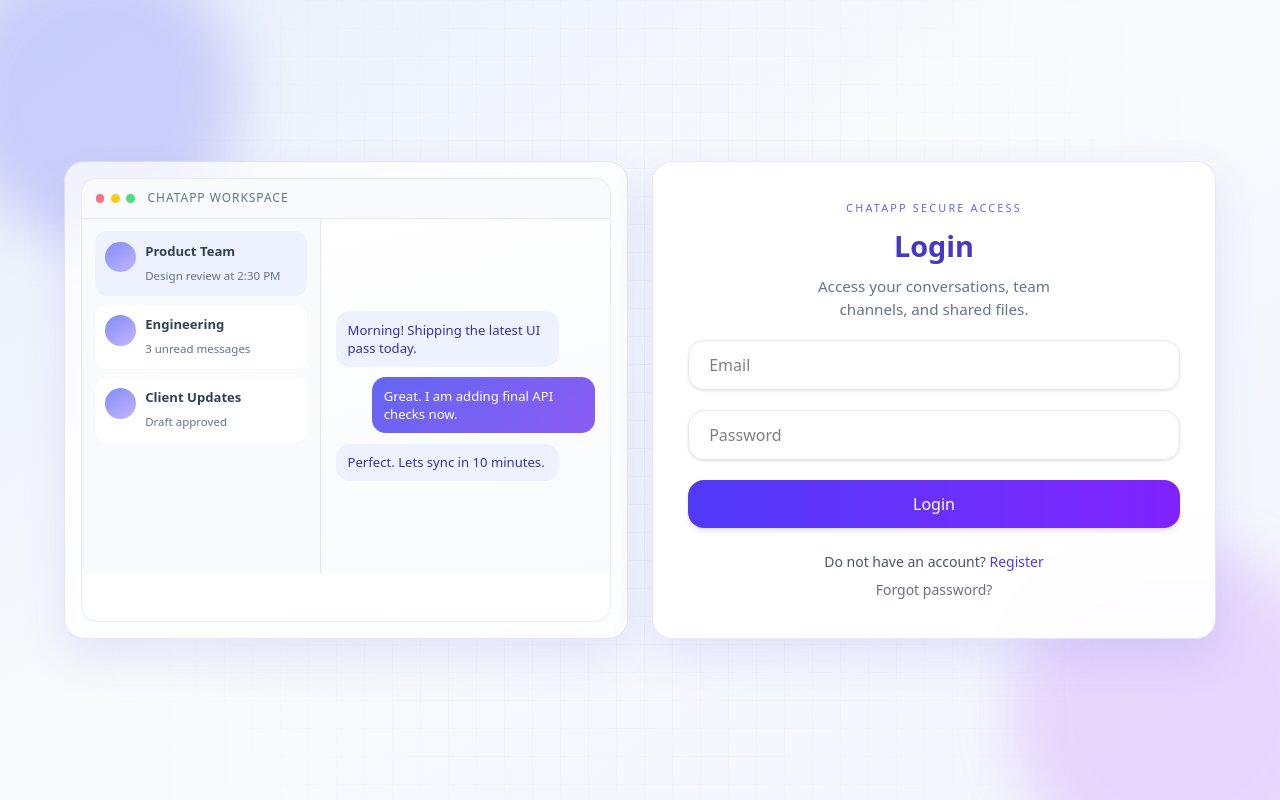
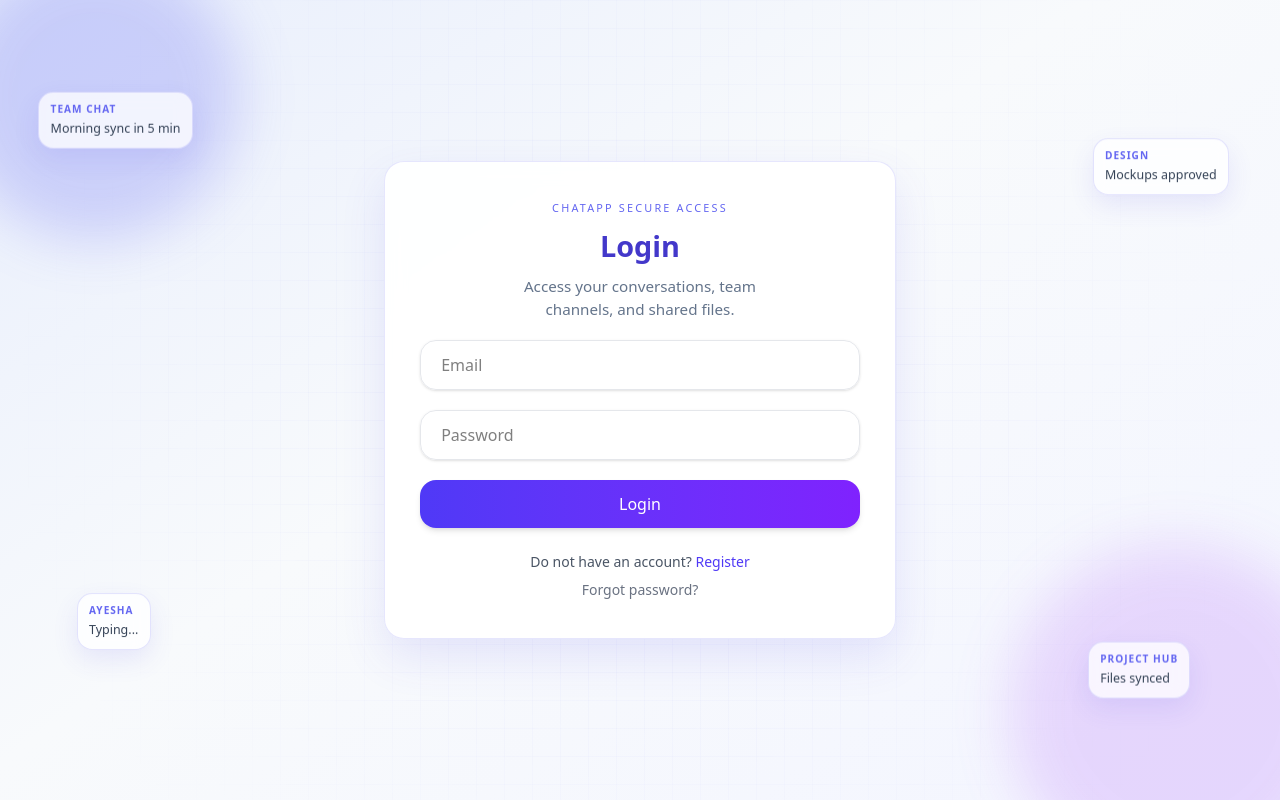
Before and after one commit to hafizhamza-123/ChatApp, a React (Vite) app in the folder Client/: page /login in a window 1280 px wide. Built offline with nearby package versions, Linux system fonts and the light colour scheme; no server answers.

Commit message:
auth ui changes

```diff
--- a/Client/src/App.css
+++ b/Client/src/App.css
@@ -64,129 +64,73 @@
   bottom: -5rem;
 }
 
-.auth-mockup-panel {
-  border: 1px solid rgba(99, 102, 241, 0.16);
-  background: rgba(255, 255, 255, 0.72);
-  backdrop-filter: blur(10px);
-  border-radius: 1.25rem;
-  box-shadow: 0 18px 45px rgba(79, 70, 229, 0.12);
-  padding: 1rem;
+.auth-doodle-layer {
+  position: absolute;
+  inset: 0;
+  pointer-events: none;
 }
 
-.auth-mockup-window {
-  width: 100%;
-  border-radius: 1rem;
-  border: 1px solid rgba(148, 163, 184, 0.2);
-  overflow: hidden;
-  background: #fff;
+.auth-doodle {
+  position: absolute;
+  background: rgba(255, 255, 255, 0.76);
+  border: 1px solid rgba(99, 102, 241, 0.18);
+  border-radius: 0.95rem;
+  padding: 0.55rem 0.7rem;
+  box-shadow: 0 10px 26px rgba(79, 70, 229, 0.11);
+  backdrop-filter: blur(8px);
+  max-width: 10.25rem;
+  animation: authFloat 8s ease-in-out infinite;
 }
 
-.auth-mockup-head {
-  display: flex;
-  align-items: center;
-  gap: 0.4rem;
-  padding: 0.65rem 0.85rem;
-  border-bottom: 1px solid rgba(148, 163, 184, 0.2);
-  background: #f8fafc;
-  color: #64748b;
-  font-size: 0.75rem;
-  text-transform: uppercase;
-  letter-spacing: 0.08em;
+.auth-doodle-top-left {
+  top: 12%;
+  left: 3%;
 }
 
-.auth-dot {
-  width: 0.55rem;
-  height: 0.55rem;
-  border-radius: 9999px;
+.auth-doodle-top-right {
+  top: 18%;
+  right: 4%;
+  animation-delay: 1s;
 }
 
-.auth-dot-red {
-  background: #fb7185;
+.auth-doodle-bottom-left {
+  bottom: 18%;
+  left: 6%;
+  animation-delay: 1.7s;
 }
 
-.auth-dot-yellow {
-  background: #facc15;
+.auth-doodle-bottom-right {
+  bottom: 12%;
+  right: 7%;
+  animation-delay: 2.3s;
 }
 
-.auth-dot-green {
-  background: #4ade80;
+.auth-doodle-label {
+  margin: 0;
+  font-size: 0.63rem;
+  text-transform: uppercase;
+  letter-spacing: 0.1em;
+  color: #6366f1;
+  font-weight: 700;
 }
 
-.auth-mockup-head p {
-  margin: 0 0 0 0.4rem;
+.auth-doodle-text {
+  margin: 0.2rem 0 0;
+  font-size: 0.78rem;
+  color: #334155;
+  font-weight: 500;
 }
 
-.auth-mockup-body {
-  display: grid;
-  grid-template-columns: 0.95fr 1.15fr;
-  min-height: 355px;
-}
-
-.auth-sidebar-preview {
-  background: #f8fafc;
-  border-right: 1px solid rgba(148, 163, 184, 0.2);
-  padding: 0.8rem;
-}
-
-.auth-sidebar-item {
-  display: flex;
-  align-items: flex-start;
-  gap: 0.6rem;
-  padding: 0.65rem;
-  border-radius: 0.75rem;
-  background: #eef2ff;
-  margin-bottom: 0.55rem;
-}
-
-.auth-sidebar-item.muted {
-  background: #fff;
-}
-
-.auth-avatar {
-  width: 1.9rem;
-  height: 1.9rem;
-  border-radius: 9999px;
-  background: linear-gradient(145deg, #818cf8, #c4b5fd);
-}
-
-.auth-sidebar-item p {
-  margin: 0;
-  font-size: 0.82rem;
-  color: #334155;
-  font-weight: 600;
-}
-
-.auth-sidebar-item small {
-  font-size: 0.72rem;
-  color: #64748b;
-}
-
-.auth-chat-preview {
-  background: linear-gradient(165deg, #fff 0%, #f8fafc 100%);
-  padding: 0.95rem;
-  display: flex;
-  flex-direction: column;
-  justify-content: center;
-  gap: 0.65rem;
-}
-
-.auth-msg {
-  max-width: 86%;
-  border-radius: 0.85rem;
-  padding: 0.6rem 0.72rem;
-  font-size: 0.82rem;
-  line-height: 1.4;
-}
-
-.auth-msg-in {
-  background: #eef2ff;
-  color: #3730a3;
-}
-
-.auth-msg-out {
-  background: linear-gradient(145deg, #6366f1, #8b5cf6);
-  color: #fff;
-  margin-left: auto;
+@keyframes authFloat {
+  0% {
+    transform: translateY(0);
+  }
+  50% {
+    transform: translateY(-6px);
+  }
+  100% {
+    transform: translateY(0);
+  }
 }
 
 .auth-card-wrap {
@@ -253,4 +197,53 @@
     right: -4rem;
     bottom: -5rem;
   }
+
+  .auth-doodle {
+    max-width: 8.75rem;
+    padding: 0.48rem 0.58rem;
+    opacity: 0.92;
+  }
+
+  .auth-doodle-label {
+    font-size: 0.56rem;
+  }
+
+  .auth-doodle-text {
+    font-size: 0.7rem;
+  }
+
+  .auth-doodle-top-left {
+    top: 9%;
+    left: 2%;
+  }
+
+  .auth-doodle-top-right {
+    top: 9%;
+    right: 2%;
+  }
+
+  .auth-doodle-bottom-left {
+    bottom: 10%;
+    left: 2%;
+  }
+
+  .auth-doodle-bottom-right {
+    bottom: 10%;
+    right: 2%;
+  }
 }
+
+@media (max-width: 520px) {
+  .auth-doodle {
+    max-width: 7.25rem;
+    padding: 0.4rem 0.5rem;
+  }
+
+  .auth-doodle-label {
+    font-size: 0.5rem;
+  }
+
+  .auth-doodle-text {
+    font-size: 0.62rem;
+  }
+}
--- a/Client/src/components/auth/AuthLayout.jsx
+++ b/Client/src/components/auth/AuthLayout.jsx
@@ -4,57 +4,26 @@ export default function AuthLayout({ title, subtitle, children, footer }) {
       <div className="auth-grid-overlay" aria-hidden="true" />
       <div className="auth-glow auth-glow-top" aria-hidden="true" />
       <div className="auth-glow auth-glow-bottom" aria-hidden="true" />
+      <div className="auth-doodle-layer" aria-hidden="true">
+        <div className="auth-doodle auth-doodle-top-left">
+          <p className="auth-doodle-label">Team Chat</p>
+          <p className="auth-doodle-text">Morning sync in 5 min</p>
+        </div>
+        <div className="auth-doodle auth-doodle-top-right">
+          <p className="auth-doodle-label">Design</p>
+          <p className="auth-doodle-text">Mockups approved</p>
+        </div>
+        <div className="auth-doodle auth-doodle-bottom-left">
+          <p className="auth-doodle-label">Ayesha</p>
+          <p className="auth-doodle-text">Typing...</p>
+        </div>
+        <div className="auth-doodle auth-doodle-bottom-right">
+          <p className="auth-doodle-label">Project Hub</p>
+          <p className="auth-doodle-text">Files synced</p>
+        </div>
+      </div>
 
-      <div className="relative z-10 w-full max-w-6xl grid lg:grid-cols-2 gap-6 items-stretch">
-        <section className="hidden lg:flex auth-mockup-panel">
-          <div className="auth-mockup-window">
-            <div className="auth-mockup-head">
-              <span className="auth-dot auth-dot-red" />
-              <span className="auth-dot auth-dot-yellow" />
-              <span className="auth-dot auth-dot-green" />
-              <p>chatapp workspace</p>
-            </div>
-
-            <div className="auth-mockup-body">
-              <div className="auth-sidebar-preview">
-                <div className="auth-sidebar-item">
-                  <span className="auth-avatar" />
-                  <div>
-                    <p>Product Team</p>
-                    <small>Design review at 2:30 PM</small>
-                  </div>
-                </div>
-                <div className="auth-sidebar-item muted">
-                  <span className="auth-avatar" />
-                  <div>
-                    <p>Engineering</p>
-                    <small>3 unread messages</small>
-                  </div>
-                </div>
-                <div className="auth-sidebar-item muted">
-                  <span className="auth-avatar" />
-                  <div>
-                    <p>Client Updates</p>
-                    <small>Draft approved</small>
-                  </div>
-                </div>
-              </div>
-
-              <div className="auth-chat-preview">
-                <div className="auth-msg auth-msg-in">
-                  Morning! Shipping the latest UI pass today.
-                </div>
-                <div className="auth-msg auth-msg-out">
-                  Great. I am adding final API checks now.
-                </div>
-                <div className="auth-msg auth-msg-in">
-                  Perfect. Lets sync in 10 minutes.
-                </div>
-              </div>
-            </div>
-          </div>
-        </section>
-
+      <div className="relative z-10 w-full max-w-md sm:max-w-lg">
         <section className="auth-card-wrap">
           <div className="auth-card">
             <p className="auth-kicker">ChatApp Secure Access</p>
```
